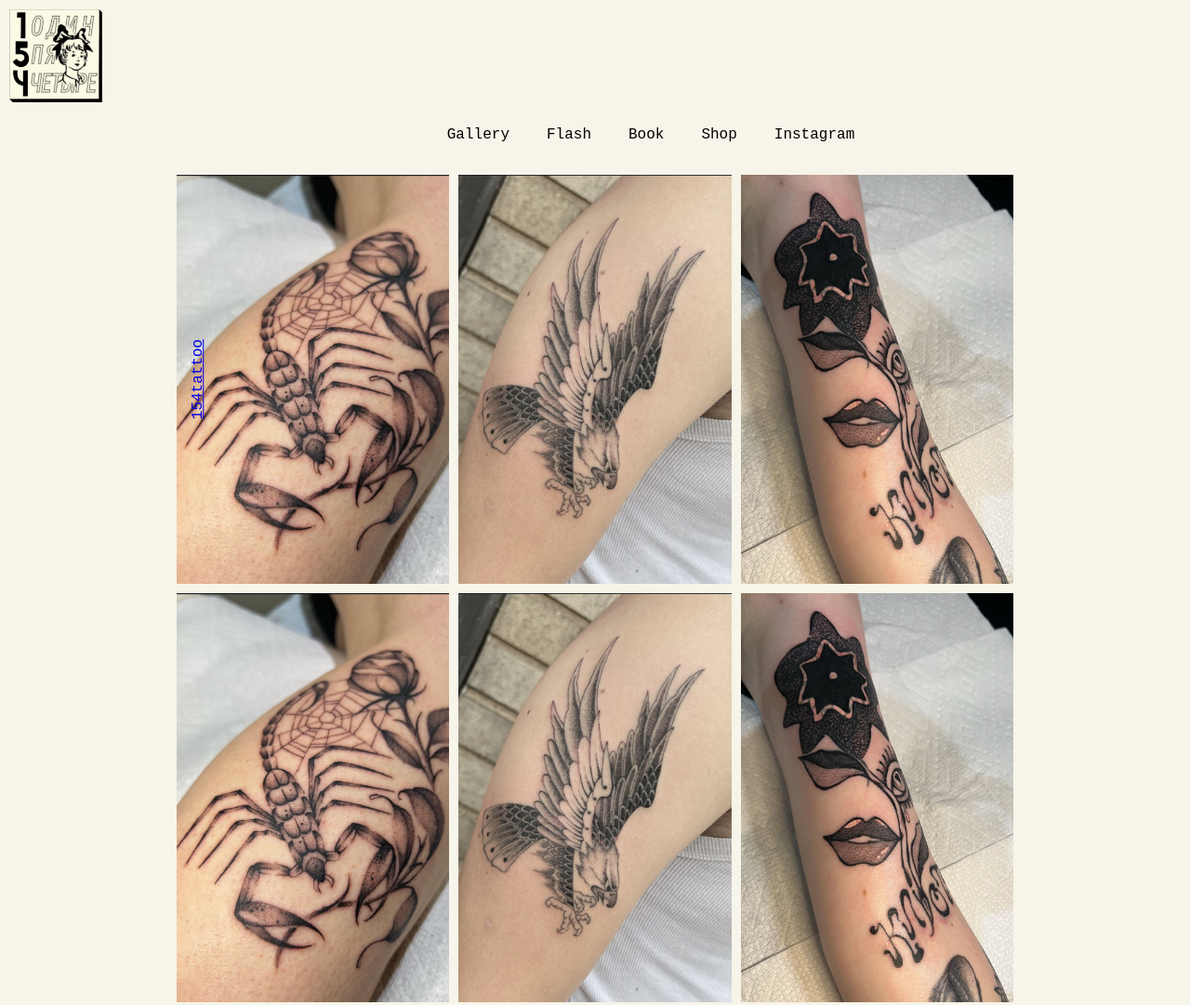
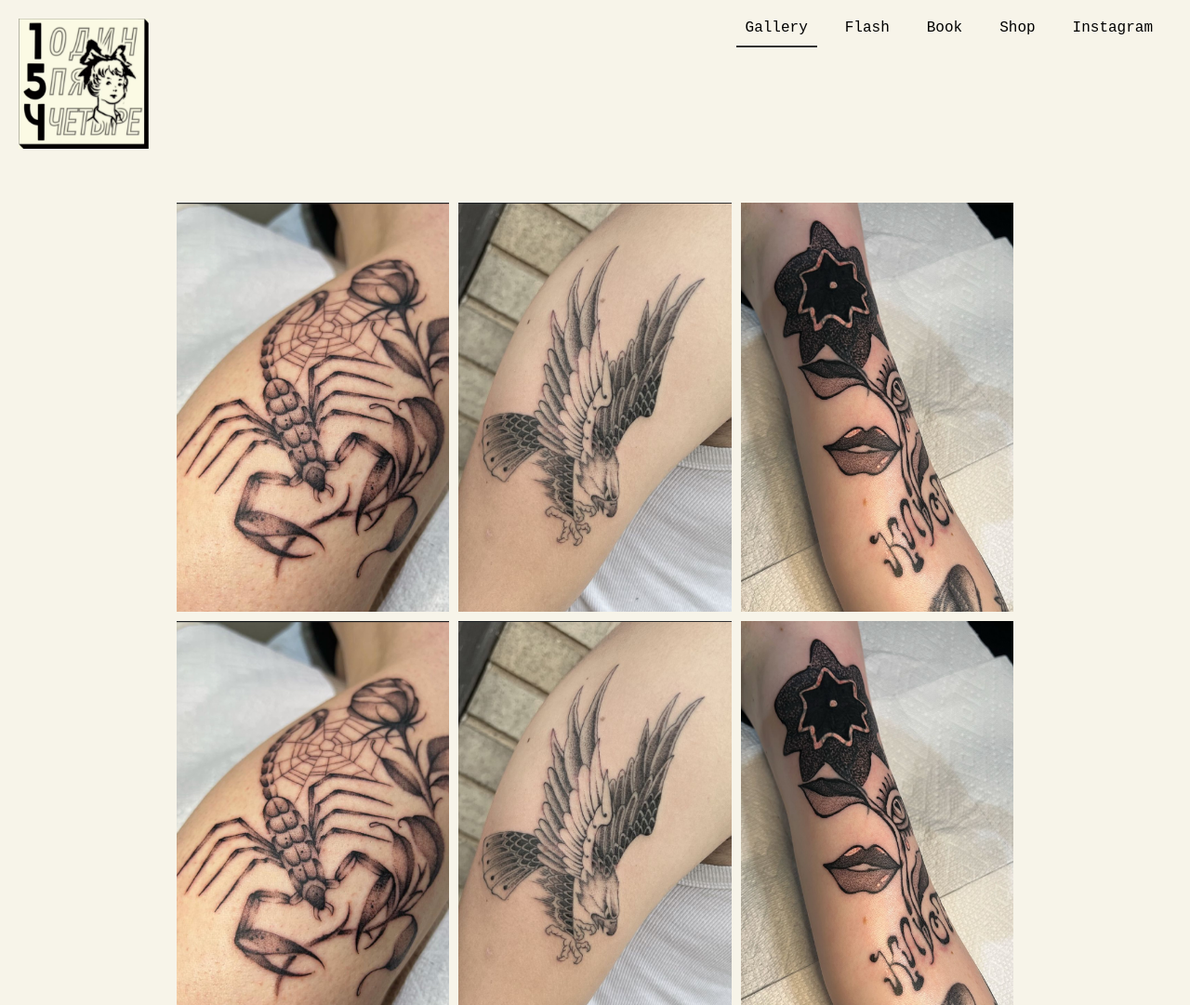
Before and after one commit to michaeltran5/154test, a plain HTML site: page gallery.html in a window 1280 px wide. Shown: the top 1081 px of the page at 93% size. Drawn offline with Linux system fonts and the light colour scheme.

Commit message:
added active underlines

```diff
--- a/gallery.html
+++ b/gallery.html
@@ -7,17 +7,18 @@
     <title>154tattoo</title>
 </head>
 <body>
+  <div class="banner">
     <a href="index.html"> <img src="assets/bannerfinal.png" alt="154tattoo logo" class="logo"></a>
-
     <nav>
       <ul>
-          <li><a href="gallery.html">Gallery</a></li>
+        <li><a href="gallery.html" class="active">Gallery</a></li>
         <li><a href="flash.html">Flash</a></li>
-          <li><a href="https://docs.google.com/forms/d/e/1FAIpQLSfZfh4FT-GL5CvqkWbUtBRu9UdA6rBtjPU1VQy6gk_tOz23Qw/viewform">Book</a></li>
+        <li><a href="https://docs.google.com/forms/d/e/...">Book</a></li>
         <li><a href="shop.html">Shop</a></li>
-          <li>  <a href="https://www.instagram.com/154.tattoo/?hl=en">Instagram</a></li>
+        <li><a href="https://www.instagram.com/154.tattoo/?hl=en" target="_blank">Instagram</a></li>
       </ul>
     </nav>
+  </div>
       <br>
 
 
@@ -25,7 +26,6 @@
         <div class="grid-item">
             <img src="assets/IMG_2864.jpg" alt="Image 1">
             <div class="vertical-text">
-                <a href="index.html">154tattoo</a>
             </div>
 
         </div>
--- a/styles.css
+++ b/styles.css
@@ -1,9 +1,5 @@
 * {
   font-family: 'Courier New', Courier, monospace;
-}
-
-h1 {
-  text-align: center;
 }
 
 body {
@@ -12,32 +8,39 @@ body {
   padding: 0;
 }
 
+.banner {
+  position: relative;
+  width: 100%;
+  height: 180px;
+  background-color: #f7f4e9;
+}
+
 .logo {
   position: absolute;
-  top: 10px;
-  left: 10px;
-  width: 100px;
-  height: 100px;
-  z-index: 1000; /* Ensures the logo stays on top of other elements */
+  top: 20px;
+  left: 20px;
+  width: 140px;
+  height: 140px;
+  z-index: 1000;
 }
 
 nav {
+  position: absolute;
+  top: 0;
+  right: 0;
+  height: 60px;
   display: flex;
-  justify-content: space-around;
+  justify-content: flex-end;
   align-items: center;
-  height: 50px;
-  background-color: #f7f4e9; /* Updated background color */
-  color: #333; /* Adjust text color for contrast */
-  padding-top: 120px; /* Adjust this value based on your logo size */
-  padding-left: 120px; /* Add left padding to prevent overlap with logo */
+  padding-right: 20px;
 }
 
 nav ul {
   list-style: none;
   margin: 0;
   padding: 0;
-  display: flex; /* Enable flexbox for the list */
-  flex-direction: row; /* Arrange items horizontally */
+  display: flex;
+  flex-direction: row;
 }
 
 nav li {
@@ -49,26 +52,33 @@ nav a {
   color: #000;
   font-size: 16px;
   padding: 10px;
-  border-bottom: 2px solid transparent; /* Initially transparent border */
-  transition: border-color 0.3s; /* Smooth transition for border color */
+  border-bottom: 2px solid transparent;
+  transition: border-color 0.3s;
 }
 
-nav a:hover {
-  border-color: #333; /* Change border color to dark gray on hover */
+nav a:hover, nav a.active {
+  border-color: #333;
 }
+
+h1 {
+  text-align: center;
+  padding-top: 70px;
+}
+
+/* Rest of your CSS remains the same */
 
 .image-grid {
   display: grid;
   grid-template-columns: repeat(3, 1fr);
   grid-gap: 10px;
-  margin: 0 auto; /* Center the grid horizontally */
-  max-width: 900px; /* Optional: Set a maximum width for the grid */
+  margin: 20px auto 0;
+  max-width: 900px;
 }
 
 .grid-item {
-  position: relative; /* For absolute positioning of the image */
+  position: relative;
   width: 100%;
-  padding-top: 150%; /* Adjust this value to control the aspect ratio (height/width * 100%) */
+  padding-top: 150%;
   overflow: hidden;
   display: flex;
 }
@@ -79,19 +89,19 @@ nav a:hover {
   left: 0;
   width: 100%;
   height: 100%;
-  object-fit: cover; /* or object-fit: contain; */
-  display: block; /* Prevents small gaps below images */
+  object-fit: cover;
+  display: block;
   transition: opacity 0.3s ease;
 }
 
 .grid-item:hover img {
-  opacity: 0.3; /* Reduce opacity on hover to make the image darker */
+  opacity: 0.3;
 }
 
 .vertical-text {
   position: absolute;
-  top: 50%; /* Center vertically */
-  left: -20px; /* Adjust left position as needed */
-  transform: translateY(-50%) rotate(-90deg); /* Rotate and center */
+  top: 50%;
+  left: -20px;
+  transform: translateY(-50%) rotate(-90deg);
   white-space: nowrap;
-}/* Prevent text from wrapping */
+}
```
Also changed, not shown: flash.html (+5 -4 lines), index.html (+4 -6 lines), shop.html (+6 -5 lines). Lines whose indentation alone changed are shown as unchanged.
